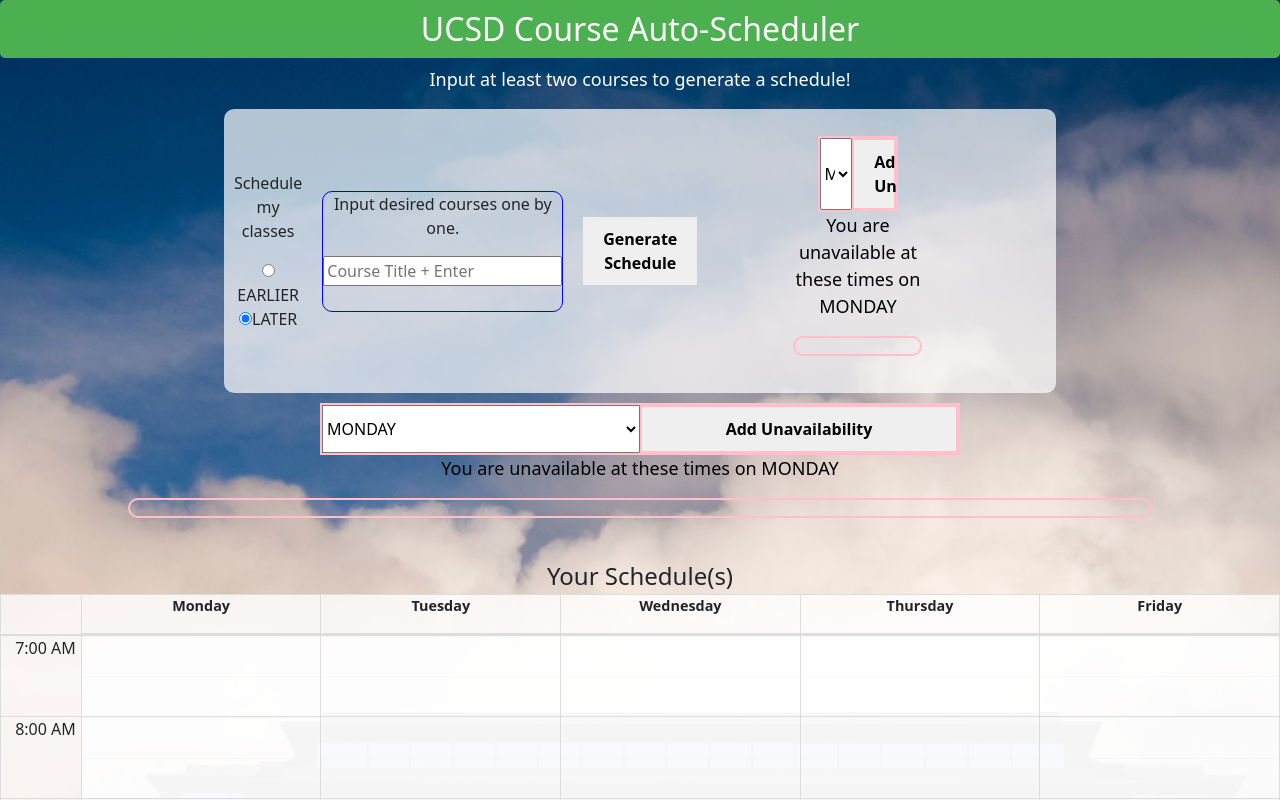
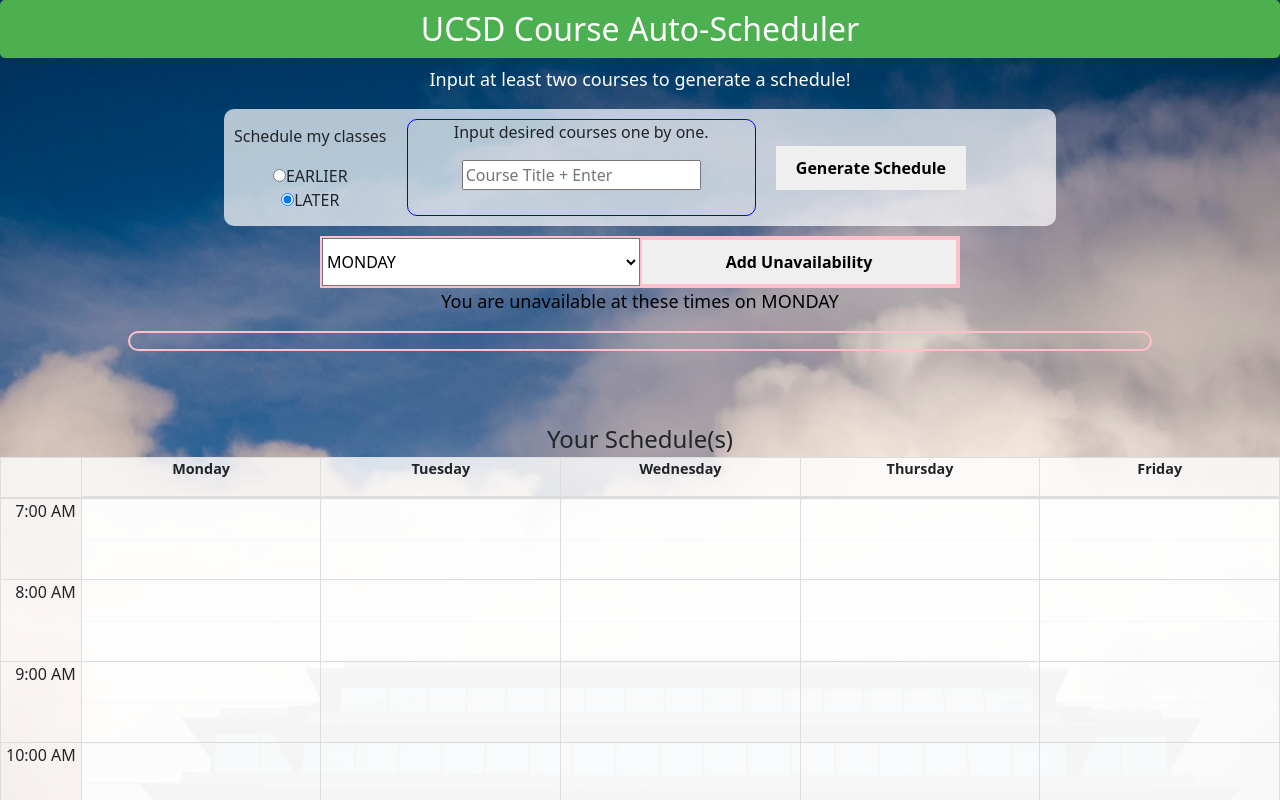
Before and after one commit to Sachin-dot-py/Illuminate, a React (Create React App) app in the folder app/: page / in a window 1280 px wide. Shown: the top 800 px of the page. Built offline with nearby package versions, Linux system fonts and the light colour scheme.

Commit message:
remove duplicate unavailabilities

```diff
--- a/app/src/App.js
+++ b/app/src/App.js
@@ -161,14 +161,10 @@
             color="#e15b64"
           />
       </div>
-        <UnavailabilityCollector unavailabilities={unavailabilities} setUnavailabilities={setUnavailabilities}/>
-        <div className={"numCombinationsTextContainer"} style={{"visibility": "hidden"}}>
-          From <b><span className={"numCombinationsContainer"}>xxx</span></b> possible combinations, we picked these ones for you:<br/>Tip: Hover over a class to view CAPEs data for that professor!
-        </div>
       </div>
       <UnavailabilityCollector unavailabilities={unavailabilities} setUnavailabilities={setUnavailabilities}/>
       <div className={"numCombinationsTextContainer"} style={{ visibility: "hidden", color: "black", fontSize: "20px" }}>
-  From <b><span className={"numCombinationsContainer"}>xxx</span></b> possible combinations, we picked these ones for you:
+  From <b><span className={"numCombinationsContainer"}>xxx</span></b> possible combinations, we picked these ones for you:<br/>Tip: Hover over a class to view CAPEs data for that professor!
 </div>
 
 
```
Also changed, not shown: 2 other files (tests, documents, lock files or other folders).
